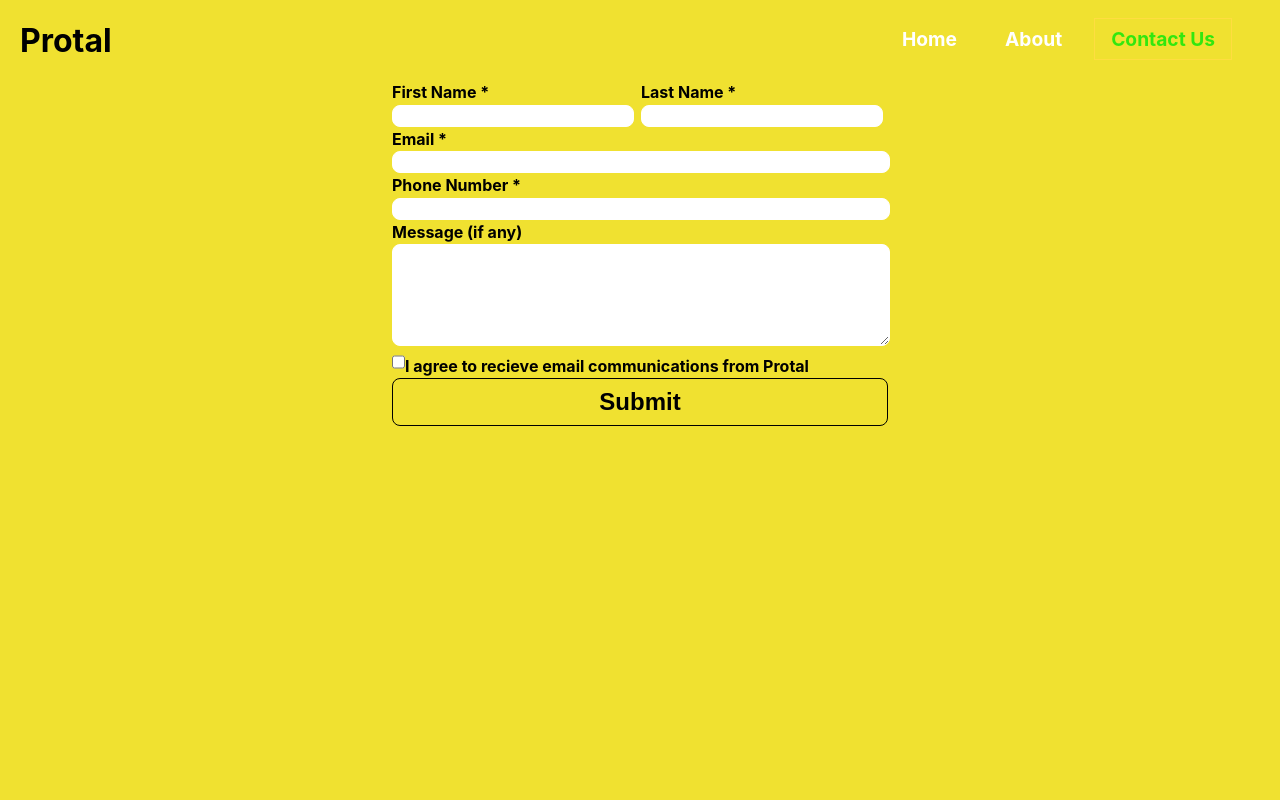
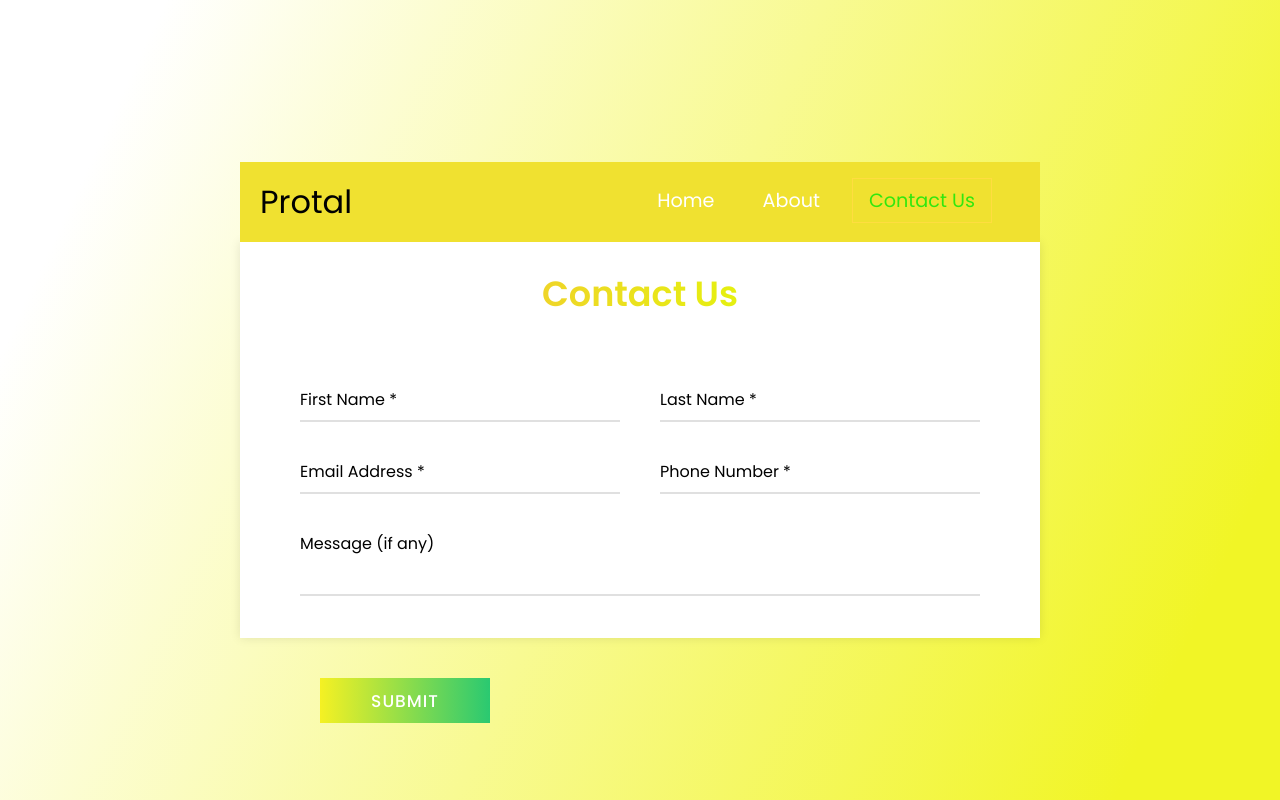
Before and after one commit to 21Shadow10/Protal, a React app: page /contact in a window 1280 px wide. Built offline with nearby package versions, Linux system fonts and the light colour scheme.

Commit message:
Formatting and CSS

```diff
--- /dev/null
+++ b/src/Components/About/About.css
@@ -0,0 +1,14 @@
+.container{
+    max-width: 800px;
+    background: #fff;
+    width: 800px;
+    padding: 25px 40px 10px 40px;
+    box-shadow: 0px 0px 10px rgba(0,0,0,0.1);
+  }
+
+  @media (max-width: 700px) {
+      .container{
+          max-width: 360px;
+          width: 300px;
+      }
+  }
--- a/src/Components/About/About.js
+++ b/src/Components/About/About.js
@@ -2,8 +2,20 @@ import React, { Component } from 'react';
 
 class About extends Component {
     render(){
-        return <div>
+        return <div className="container">
             <h1>About</h1>
+            <p>Protal is a Talent Producing Social Media platform for the easy showcasing of talents.
+                We aim at building a talent network, connecting people with various talents to the
+                right recruiters and opportunities.</p>
+
+            <p>PROTAL is here to make a difference, helping the raw talents gain exposure
+                and experience with the right professional help.</p>
+
+            <p>Services like Mentoring, Hiring, and Collaborating in the common fields of
+                singing, dancing, designing, photography and various other domains are our key motives</p>
+
+            <p>At PROTAL we believe not to make any talent go waste, hence for the same,
+                we would love to have people on our team who make it happen together with us.</p>
         </div>
     }
 }
--- a/src/Components/Contact/Contact.css
+++ b/src/Components/Contact/Contact.css
@@ -1,64 +1,146 @@
-@import url('https://fonts.googleapis.com/css2?family=Noto+Serif:wght@400;700&display=swap');
-
+@import url('https://fonts.googleapis.com/css?family=Poppins:400,500,600,700&display=swap');
 *{
-    font: 'Noto Serif', serif;
-    font-weight: bold;
-    margin: 0.2rem ;
-    padding: 0.1rem;
+  margin: 0;
+  padding: 0;
+  outline: none;
+  box-sizing: border-box;
+  font-family: 'Poppins', sans-serif;
 }
-
-.form{
+body{
   display: flex;
+  align-items: center;
   justify-content: center;
-    align-items: center;
+  min-height: 100vh;
+  padding: 40px;
+  background: linear-gradient(115deg, #fff 10%, #f1f526 90%);
 }
-
-td{
-    display: table-cell;
+.container{
+  max-width: 800px;
+  background: #fff;
+  width: 800px;
+  padding: 25px 40px 10px 40px;
+  box-shadow: 0px 0px 10px rgba(0,0,0,0.1);
 }
-
-.half{
-    width: 15rem ;
+.container .text{
+  text-align: center;
+  font-size: 35px;
+  font-weight: 600;
+  background: -webkit-linear-gradient(right, #fff, #e4f30d, #f0d22b, #ebe849);
+  background-clip: text;
+  -webkit-background-clip: text;
+  -webkit-text-fill-color: transparent;
 }
-
-.large{
-    width: 100% ;
+.container form{
+  padding: 30px 0 0 0;
 }
-
-input, textarea{
-    height: 1.5em;
-    background-color: white;
-    border: 1px solid white ;
-    box-shadow: white;
-    border-radius: 8px;
+.container form .form-row{
+  display: flex;
+  margin: 32px 0;
 }
-
-input[type="submit"]{
-    width: 31rem ;
-    height: 3rem ;
-    font-weight: bold;
-    font-size: 1.5rem;
-    background-color: #f0e130;
-    border: 1px solid black;
+form .form-row .input-data{
+  width: 100%;
+  height: 40px;
+  margin: 0 20px;
+  position: relative;
+}
+form .form-row .textarea{
+  height: 70px;
+}
+.input-data input,
+.textarea textarea{
+  display: block;
+  width: 100%;
+  height: 100%;
+  border: none;
+  font-size: 17px;
+  border-bottom: 2px solid rgba(0,0,0, 0.12);
+}
+.input-data input:focus ~ label, .textarea textarea:focus ~ label,
+.input-data input:valid ~ label, .textarea textarea:valid ~ label{
+  transform: translateY(-20px);
+  font-size: 14px;
+  color: #3498db;
+}
+.textarea textarea{
+  resize: none;
+  padding-top: 10px;
+}
+.input-data label{
+  position: absolute;
+  pointer-events: none;
+  bottom: 10px;
+  font-size: 16px;
+  transition: all 0.3s ease;
+}
+.textarea label{
+  width: 100%;
+  bottom: 40px;
+  background: #fff;
+}
+.input-data .underline{
+  position: absolute;
+  bottom: 0;
+  height: 2px;
+  width: 100%;
+}
+.input-data .underline:before{
+  position: absolute;
+  content: "";
+  height: 2px;
+  width: 100%;
+  background: #3498db;
+  transform: scaleX(0);
+  transform-origin: center;
+  transition: transform 0.3s ease;
+}
+.input-data input:focus ~ .underline:before,
+.input-data input:valid ~ .underline:before,
+.textarea textarea:focus ~ .underline:before,
+.textarea textarea:valid ~ .underline:before{
+  transform: scale(1);
+}
+.submit-btn .input-data{
+  overflow: hidden;
+  height: 45px!important;
+  width: 25%!important;
+}
+.submit-btn .input-data .inner{
+  height: 100%;
+  width: 300%;
+  position: absolute;
+  left: -100%;
+  background: -webkit-linear-gradient(right, #ecece5, #2ac971, #f5f123, #17db52);
+  transition: all 0.4s;
+}
+.submit-btn .input-data:hover .inner{
+  left: 0;
+}
+.submit-btn .input-data input{
+  background: none;
+  border: none;
+  color: #fff;
+  font-size: 17px;
+  font-weight: 500;
+  text-transform: uppercase;
+  letter-spacing: 1px;
   cursor: pointer;
+  position: relative;
+  z-index: 2;
 }
-
-input[type="submit"]:hover{
-    background-color: white;
+@media (max-width: 700px) {
+  .container .text{
+    font-size: 30px;
   }
-
-textarea{
-    height: 100px;
+  .container form{
+    padding: 10px 0 0 0;
   }
-
-/*@media screen and (max-width: 960px) {
-    .large{
-        width: 50% ;
+  .container form .form-row{
+    display: block;
   }
-    .half{
-        width: 7.5rem;
+  form .form-row .input-data{
+    margin: 35px 0!important;
   }
-    .half2{
-        width: 2rem;
+  .submit-btn .input-data{
+    width: 40%!important;
   }
-}*/
+}
--- a/src/Components/Contact/Contact.js
+++ b/src/Components/Contact/Contact.js
@@ -4,71 +4,51 @@ import './Contact.css' ;
 class Contact extends React.Component{
     render(){
         return (
-            <div className='form'>
-                <form>
-                    <table>
-                        <tbody>
-                        <tr>
-                            <td className="half2">
-                                <label htmlFor="fname">First Name *</label>
-                            </td>
-                            <td className="half2">
-                                <label htmlFor="lname">Last Name *</label>
-                            </td>
-                        </tr>
-                        <tr>
-                            <td>
-                                <input name="fname" type="text" className="half"></input>
-                            </td>
-                            <td>
-                                <input name="lname" type="text" className="half"></input>
-                            </td>
-                        </tr>
-                        <tr>
-                            <td>
-                                <label htmlFor="mail">Email *</label>
-                            </td>
-                        </tr>
-                        <tr>
-                            <td colSpan={2}>
-                                <input className = "large" type="email" name="mail"></input>
-                            </td>
-                        </tr>
-                        <tr>
-                            <td>
-                                <label htmlFor="phone">Phone Number *</label>
-                            </td>
-                        </tr>
-                        <tr>
-                            <td colSpan={2}>
-                                <input className="large" type="tel" name="phone"></input>
-                            </td>
-                        </tr>
-                        <tr>
-                            <td>
-                                <label htmlFor="message">Message (if any)</label>
-                            </td>
-                        </tr>
-                        <tr>
-                            <td colSpan={2}>
-                                <textarea className="large" name="message" rows="40"></textarea>
-                            </td>
-                        </tr>
-                        <tr>
-                            <td colSpan={2}>
-                                <input type="checkbox" name="ack"></input>
-                                <label htmlFor="ack">I agree to recieve email communications from Protal</label>
-                            </td>
-                        </tr>
-                        <tr>
-                            <td colSpan={2}>
-                                <input type="submit" value="Submit"></input>
-                            </td>
-                        </tr>
-                        </tbody>
-                    </table>
-                </form>
+            <div class="container">
+                <div class="text">
+                    Contact Us
+                 </div>
+      <form action="#">
+         <div class="form-row">
+            <div class="input-data">
+               <input type="text" required />
+               <label for="">First Name *</label>
             </div>
+            <div class="input-data">
+               <input type="text" required />
+               <div class="underline"></div>
+               <label for="">Last Name *</label>
+            </div>
+         </div>
+         <div class="form-row">
+            <div class="input-data">
+               <input type="text" required />
+               <div class="underline"></div>
+               <label for="">Email Address *</label>
+            </div>
+            <div class="input-data">
+               <input type="text" required />
+               <div class="underline"></div>
+               <label for="">Phone Number *</label>
+            </div>
+         </div>
+         <div class="form-row">
+         <div class="input-data textarea">
+            <textarea rows="8" cols="80" required></textarea>
+            <br />
+            <div class="underline"></div>
+            <label for="">Message (if any)</label>
+            <br />
+            <div class="form-row submit-btn">
+               <div class="input-data">
+                  <div class="inner"></div>
+                  <input type="submit" value="submit" />
+               </div>
+            </div>
+            </div>
+            </div>
+      </form>
+      </div>
         )
     }
 }
--- /dev/null
+++ b/src/Components/Home/Home.css
@@ -0,0 +1,16 @@
+body{
+    background-color: white;
+}
+
+.container{
+    max-width: 800px;
+    background: #fff;
+    width: 800px;
+    padding: 25px 40px 10px 40px;
+    box-shadow: 0px 0px 10px rgba(0,0,0,0.1);
+  }
+
+h3{
+      display: inline;
+      height: 100px;
+}
--- a/src/Components/Home/Home.js
+++ b/src/Components/Home/Home.js
@@ -1,9 +1,13 @@
 import React, { Component } from 'react';
+import './Home.css' ;
+import protal from './protal.jpg' ;
 
 class Home extends Component {
     render(){
-        return <div>
+        return <div className="container">
             <h1>Home</h1>
+            <img src={protal} alt="Protal"></img>
+            <h3>Protal-Talent Hunt Organisation</h3>
         </div>
     }
 }
```
Also changed, not shown: src/Components/Home/protal.jpg (added). Lines whose indentation alone changed are shown as unchanged.
